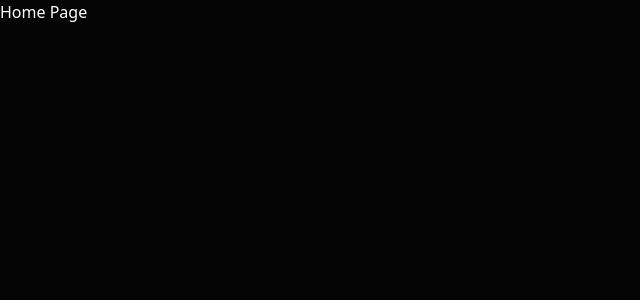
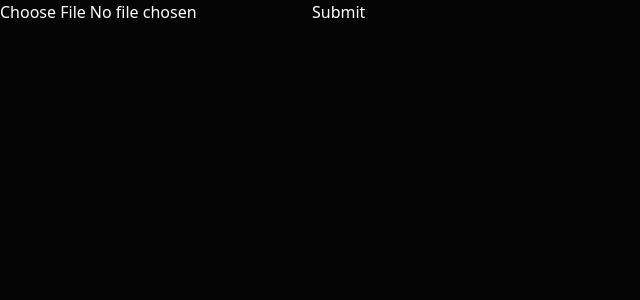
Before and after one commit to kamiljanik98/music-hub, a Next.js app: page / in a window 1280 px wide. Shown: the top 300 px of the page, without its empty margins (0-640 px from the left). Built offline with nearby package versions, Linux system fonts and the light colour scheme.

Commit message:
Create InputFile component (#2)
* Create reusable InputFile component with react-hook-form Controller

* Add basic audio upload and playback example

* Fix typo error

```diff
--- a/app/page.tsx
+++ b/app/page.tsx
@@ -1,9 +1,45 @@
-import Image from "next/image";
+'use client';
+import InputFile from "@/components/forms/inputs/InputFile";
+import Form from "@/components/forms/Form";
+import { useState, useEffect } from "react";
 
 export default function Home() {
+  const [audioFiles, setAudioFiles] = useState<{ name: string, data: string }[]>([]);
+
+  useEffect(() => {
+    const files = JSON.parse(localStorage.getItem('audio_files') || '[]');
+    setAudioFiles(files);
+  }, []);
+
+  const handleSubmit = (data: any) => {
+    const file = data.audio;
+    if (file && file.name) {
+      const reader = new FileReader();
+      reader.onload = function(e) {
+        const base64 = e.target?.result as string;
+        const files = JSON.parse(localStorage.getItem('audio_files') || '[]');
+        files.push({ name: file.name, data: base64 });
+        localStorage.setItem('audio_files', JSON.stringify(files));
+        setAudioFiles(files);
+      };
+      reader.readAsDataURL(file);
+    }
+  };
+
   return (
     <>
-      Home Page
+      <Form onSubmit={handleSubmit}>
+        <InputFile name="audio" accept='/audio/*'/>
+        <button type="submit">Submit</button>
+      </Form>
+      <ul>
+        {audioFiles.map((file, id) => (
+          <li key={id}>
+            {file.name}
+            <audio controls src={file.data} />
+          </li>
+        ))}
+      </ul>
     </>
   );
 }
--- a/components/forms/Form.tsx
+++ b/components/forms/Form.tsx
@@ -4,7 +4,6 @@ import { FormProvider, useForm, SubmitHandler } from "react-hook-form";
 type FormProps = {
   children: React.ReactNode;
   onSubmit: SubmitHandler<any>;
-  className: string;
 };
 
 const Form: FC<FormProps> = ({ children, onSubmit }) => {
--- /dev/null
+++ b/components/forms/inputs/InputFile.tsx
@@ -0,0 +1,32 @@
+import { FC } from "react";
+import { useFormContext, Controller } from "react-hook-form";
+
+type InputFileProps = {
+  name: string;
+  accept?: string;
+};
+
+const InputFile: FC<InputFileProps> = ({ name, accept }) => {
+  const { control } = useFormContext();
+
+  return (
+    <Controller
+      control={control}
+      name={name}
+      render={({ field: { onChange } }) => (
+        <input
+          type="file"
+          accept={accept}
+          multiple={false}
+          onChange={(e) => {
+            const files = e.target.files;
+            if (!files) return;
+            onChange(files[0])
+          }}
+        />
+      )}
+    />
+  );
+};
+
+export default InputFile;
```
